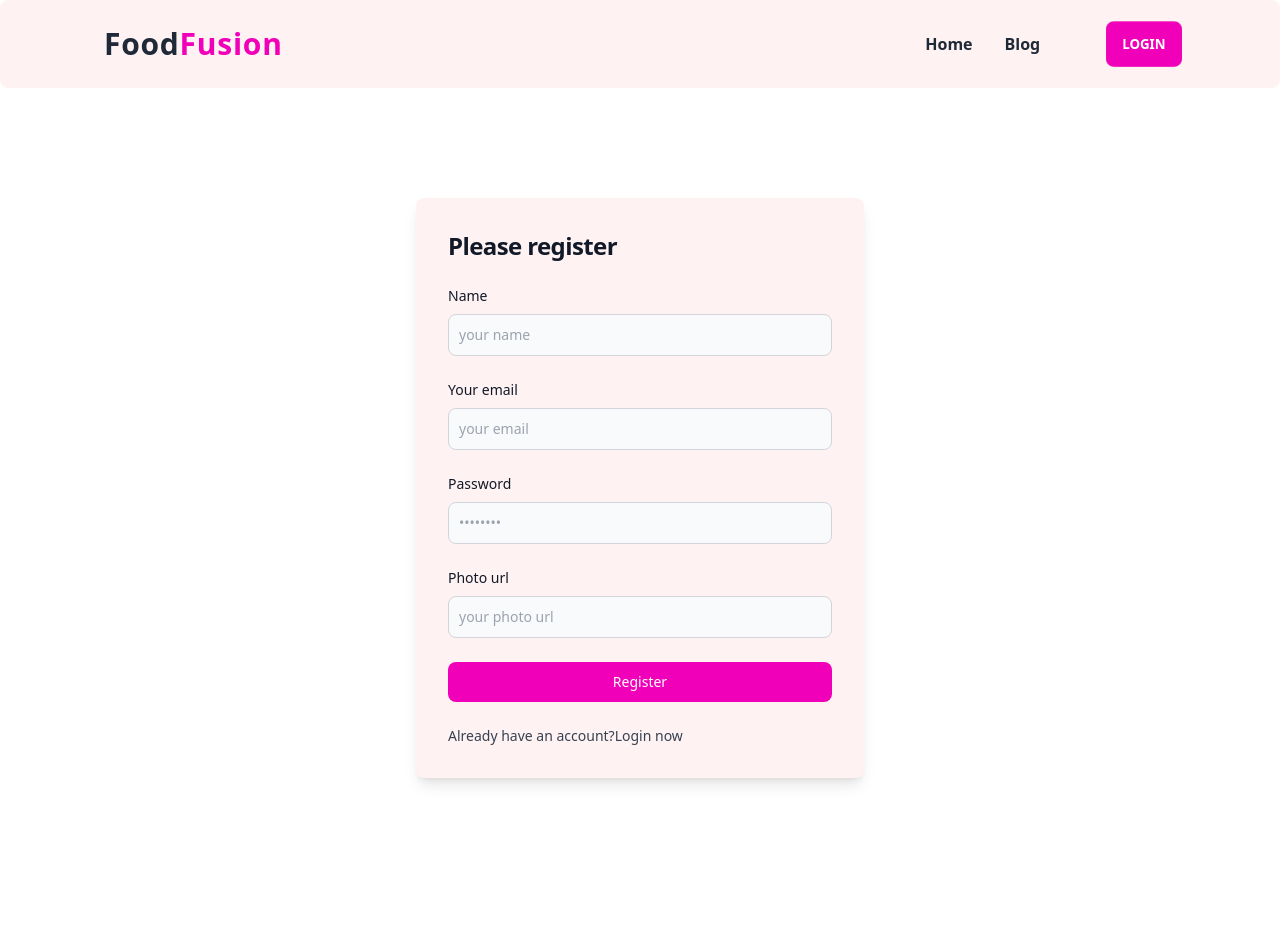
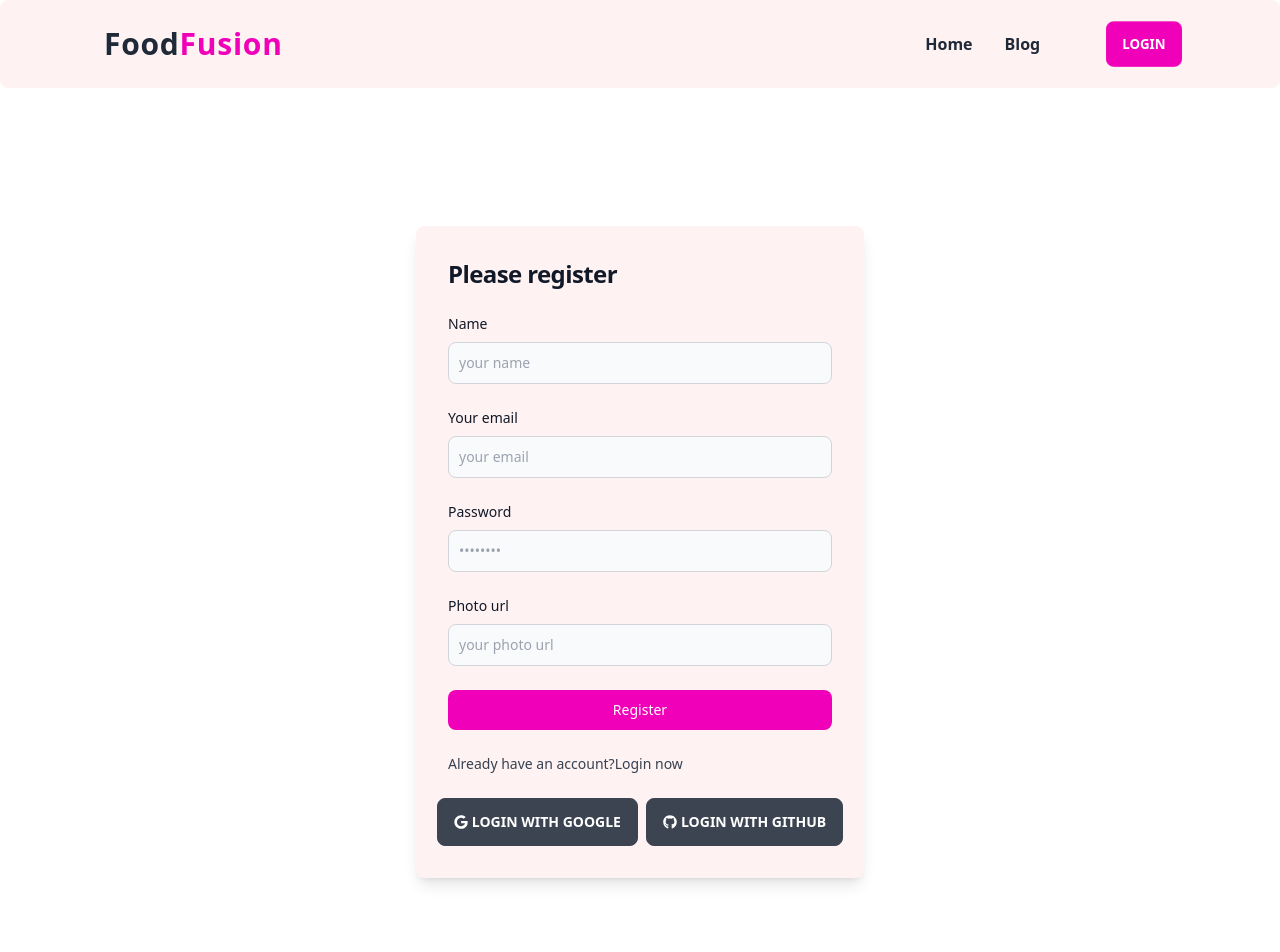
Before and after one commit to sakibmahbub/FoodFusion-Client, a React (Vite) app: page /register in a window 1280 px wide. Shown: the top 952 px of the page. Built offline with nearby package versions, Linux system fonts and the light colour scheme; no server answers.

Commit message:
implemented sign in with google and github

```diff
--- a/package.json
+++ b/package.json
@@ -18,6 +18,7 @@
     "match-sorter": "^6.3.1",
     "react": "^18.2.0",
     "react-dom": "^18.2.0",
+    "react-icons": "^4.8.0",
     "react-loader-spinner": "^5.3.4",
     "react-router-dom": "^6.11.0",
     "sort-by": "^1.2.0"
--- a/src/pages/Login/Login.jsx
+++ b/src/pages/Login/Login.jsx
@@ -1,14 +1,37 @@
 import React, { useContext, useState } from "react";
 import { Link, useLocation, useNavigate } from "react-router-dom";
 import { AuthContext } from "../../providers/AuthProvider";
+import { FaGoogle, FaGithub } from "react-icons/fa";
 
 const Login = () => {
-  const { logIn } = useContext(AuthContext);
+  const { logIn, googleSignIn, githubSignIn } = useContext(AuthContext);
   const [error, setError] = useState("");
   const navigate = useNavigate();
 
   const location = useLocation();
   const from = location.state?.from?.pathname || "/";
+
+  const handleGoogle = () => {
+    googleSignIn()
+      .then((result) => {
+        const newUser = result.user;
+        console.log(newUser);
+      })
+      .catch((error) => {
+        console.log(error);
+      });
+  };
+
+  const handleGithub = () => {
+    githubSignIn()
+      .then((result) => {
+        const newUser = result.user;
+        console.log(newUser);
+      })
+      .catch((error) => {
+        console.log(error);
+      });
+  };
 
   const handleLogin = (event) => {
     event.preventDefault();
@@ -89,6 +112,21 @@ const Login = () => {
               </p>
               <p className="text-sm font-light text-red-800 ">{error}</p>
             </form>
+
+            <div className="flex justify-center gap-2 mt-10">
+              <button onClick={handleGoogle} className="btn">
+                <FaGoogle />{" "}
+                <span
+                  className="ml-1
+                "
+                >
+                  Login with google
+                </span>
+              </button>
+              <button onClick={handleGithub} className="btn">
+                <FaGithub /> <span className="ml-1">Login with github</span>
+              </button>
+            </div>
           </div>
         </div>
       </div>
--- a/src/pages/Login/Register.jsx
+++ b/src/pages/Login/Register.jsx
@@ -1,9 +1,32 @@
 import React, { useContext, useState } from "react";
 import { Link } from "react-router-dom";
 import { AuthContext } from "../../providers/AuthProvider";
+import { FaGoogle, FaGithub } from "react-icons/fa";
 
 const Register = () => {
-  const { createUser } = useContext(AuthContext);
+  const { createUser, googleSignIn, githubSignIn } = useContext(AuthContext);
+
+  const handleGoogle = () => {
+    googleSignIn()
+      .then((result) => {
+        const newUser = result.user;
+        console.log(newUser);
+      })
+      .catch((error) => {
+        console.log(error);
+      });
+  };
+
+  const handleGithub = () => {
+    githubSignIn()
+      .then((result) => {
+        const newUser = result.user;
+        console.log(newUser);
+      })
+      .catch((error) => {
+        console.log(error);
+      });
+  };
 
   const handleRegister = (event) => {
     event.preventDefault();
@@ -27,7 +50,7 @@ const Register = () => {
   };
 
   return (
-    <div>
+    <div className="mt-16">
       <div className="flex flex-col items-center justify-center px-6 py-8 mx-auto md:h-screen lg:py-0">
         <div className="w-full bg-red-50 rounded-lg shadow-lg md:mt-0 sm:max-w-md xl:p-0">
           <div className="p-6 space-y-4 md:space-y-6 sm:p-8">
@@ -103,6 +126,20 @@ const Register = () => {
                 </Link>
               </p>
             </form>
+            <div className="flex justify-center gap-2 mt-10">
+              <button onClick={handleGoogle} className="btn">
+                <FaGoogle />{" "}
+                <span
+                  className="ml-1
+                "
+                >
+                  Login with google
+                </span>
+              </button>
+              <button onClick={handleGithub} className="btn">
+                <FaGithub /> <span className="ml-1">Login with github</span>
+              </button>
+            </div>
           </div>
         </div>
       </div>
--- a/src/pages/Shared/Header.jsx
+++ b/src/pages/Shared/Header.jsx
@@ -19,7 +19,6 @@ const Header = () => {
   return (
     <div className=" px-4 py-5 bg-red-50 mx-auto sm:max-w-xl md:max-w-full lg:max-w-screen-xl md:px-24 lg:px-24 relative rounded-lg z-20">
       <div className="relative flex items-center justify-between">
-        {/* Logo Section */}
         <Link to="/" className="inline-flex items-center">
           <h1 className="ml-2 text-3xl font-bold tracking-wide text-gray-800">
             Food<span className="text-secondary">Fusion</span>
--- a/src/providers/AuthProvider.jsx
+++ b/src/providers/AuthProvider.jsx
@@ -1,19 +1,32 @@
 import React, { createContext, useEffect, useState } from "react";
 import {
+  GithubAuthProvider,
+  GoogleAuthProvider,
   createUserWithEmailAndPassword,
   getAuth,
   onAuthStateChanged,
   signInWithEmailAndPassword,
+  signInWithPopup,
   signOut,
 } from "firebase/auth";
 import app from "../firebase/firebase.config";
 
 export const AuthContext = createContext(null);
 const auth = getAuth(app);
+const googleProvider = new GoogleAuthProvider();
+const githubProvider = new GithubAuthProvider();
 
 const AuthProvider = ({ children }) => {
   const [user, setUser] = useState(null);
   const [loading, setLoading] = useState(true);
+
+  const googleSignIn = () => {
+    return signInWithPopup(auth, googleProvider);
+  };
+
+  const githubSignIn = () => {
+    return signInWithPopup(auth, githubProvider);
+  };
 
   const createUser = (email, password) => {
     setLoading(true);
@@ -41,7 +54,15 @@ const AuthProvider = ({ children }) => {
     };
   }, []);
 
-  const authInfo = { user, createUser, logIn, logOut, loading };
+  const authInfo = {
+    user,
+    createUser,
+    logIn,
+    logOut,
+    loading,
+    googleSignIn,
+    githubSignIn,
+  };
   return (
     <AuthContext.Provider value={authInfo}>{children}</AuthContext.Provider>
   );
```
Also changed, not shown: 1 other file (tests, documents, lock files or other folders).
